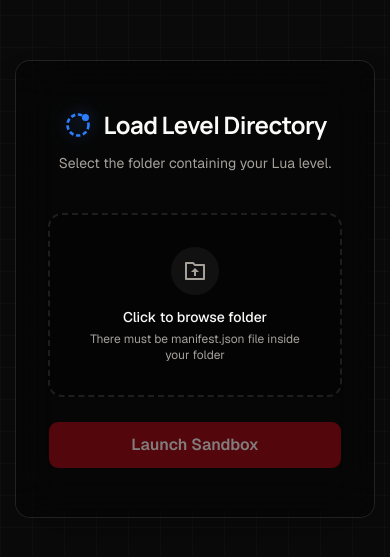
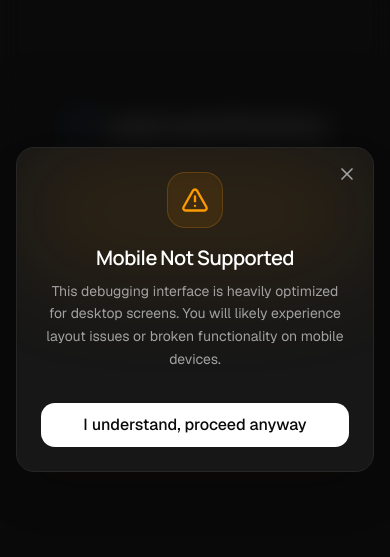
Before and after one commit to artiekra/pew-debug, a Next.js app in the folder frontend/: page / in a window 390 px wide. Shown: the part 113-670 px from the top of the page. Built offline with nearby package versions, Linux system fonts and the light colour scheme.

Commit message:
warning for mobile devices

```diff
--- a/frontend/app/layout.tsx
+++ b/frontend/app/layout.tsx
@@ -4,6 +4,7 @@ import "./globals.css"
 import { ThemeProvider } from "@/components/theme-provider"
 import { cn } from "@/lib/utils"
 import { TourProvider } from "@/components/tour"
+import { MobileWarning } from "@/components/mobile-warning"
 
 const manropeHeading = Manrope({
   subsets: ["latin"],
@@ -39,7 +40,10 @@ export default function RootLayout({
     >
       <body className="min-h-screen bg-neutral-950 font-sans text-neutral-50 selection:bg-primary/30">
         <ThemeProvider forcedTheme="dark">
-          <TourProvider>{children}</TourProvider>
+          <TourProvider>
+            {children}
+            <MobileWarning />
+          </TourProvider>
         </ThemeProvider>
       </body>
     </html>
--- /dev/null
+++ b/frontend/components/mobile-warning.tsx
@@ -0,0 +1,95 @@
+"use client"
+
+import { useState, useEffect } from "react"
+import { AlertTriangle, X } from "lucide-react"
+import { motion, AnimatePresence } from "motion/react"
+
+export function MobileWarning() {
+  const [show, setShow] = useState(false)
+  const [isMounted, setIsMounted] = useState(false)
+
+  useEffect(() => {
+    setIsMounted(true)
+    const dismissed = localStorage.getItem("mobile-warning-dismissed")
+    if (dismissed === "true") return
+
+    // Simple mobile detection by screen width and user agent
+    const isMobileDevice =
+      /Android|webOS|iPhone|iPad|iPod|BlackBerry|IEMobile|Opera Mini/i.test(
+        navigator.userAgent
+      )
+    const isSmallScreen = window.innerWidth <= 768
+
+    if (isMobileDevice || isSmallScreen) {
+      setShow(true)
+    }
+  }, [])
+
+  if (!isMounted) return null
+
+  const handleDismiss = () => {
+    localStorage.setItem("mobile-warning-dismissed", "true")
+    setShow(false)
+  }
+
+  return (
+    <AnimatePresence>
+      {show && (
+        <div className="fixed inset-0 z-[10000] flex items-center justify-center p-4">
+          {/* Backdrop */}
+          <motion.div
+            initial={{ opacity: 0 }}
+            animate={{ opacity: 1 }}
+            exit={{ opacity: 0 }}
+            className="absolute inset-0 bg-neutral-950/80 backdrop-blur-md"
+            onClick={handleDismiss}
+          />
+
+          {/* Modal */}
+          <motion.div
+            initial={{ opacity: 0, scale: 0.95, y: 20 }}
+            animate={{ opacity: 1, scale: 1, y: 0 }}
+            exit={{ opacity: 0, scale: 0.95, y: 20 }}
+            transition={{ type: "spring", bounce: 0, duration: 0.3 }}
+            className="relative w-full max-w-sm overflow-hidden rounded-2xl border border-neutral-800 bg-neutral-900 p-6 shadow-2xl"
+          >
+            {/* Ambient glow */}
+            <div className="pointer-events-none absolute top-0 left-1/2 h-32 w-full -translate-x-1/2 rounded-full bg-amber-500/10 blur-[50px]" />
+
+            <button
+              onClick={handleDismiss}
+              className="absolute top-4 right-4 z-10 text-neutral-400 transition-colors hover:text-white"
+              aria-label="Dismiss warning"
+            >
+              <X className="h-5 w-5" />
+            </button>
+
+            <div className="relative z-10 flex flex-col items-center space-y-4 text-center">
+              <div className="flex h-14 w-14 items-center justify-center rounded-2xl border border-amber-500/20 bg-amber-500/10 shadow-inner">
+                <AlertTriangle className="h-7 w-7 text-amber-500" />
+              </div>
+
+              <div className="space-y-2">
+                <h2 className="font-heading text-xl font-semibold tracking-tight text-white">
+                  Mobile Not Supported
+                </h2>
+                <p className="text-sm leading-relaxed text-neutral-400">
+                  This debugging interface is heavily optimized for desktop
+                  screens. You will likely experience layout issues or broken
+                  functionality on mobile devices.
+                </p>
+              </div>
+
+              <button
+                onClick={handleDismiss}
+                className="mt-4 w-full rounded-xl bg-white py-2.5 font-medium text-neutral-950 transition-colors hover:bg-neutral-200 focus-visible:ring-2 focus-visible:ring-amber-500 focus-visible:outline-none active:scale-[0.98]"
+              >
+                I understand, proceed anyway
+              </button>
+            </div>
+          </motion.div>
+        </div>
+      )}
+    </AnimatePresence>
+  )
+}
```
